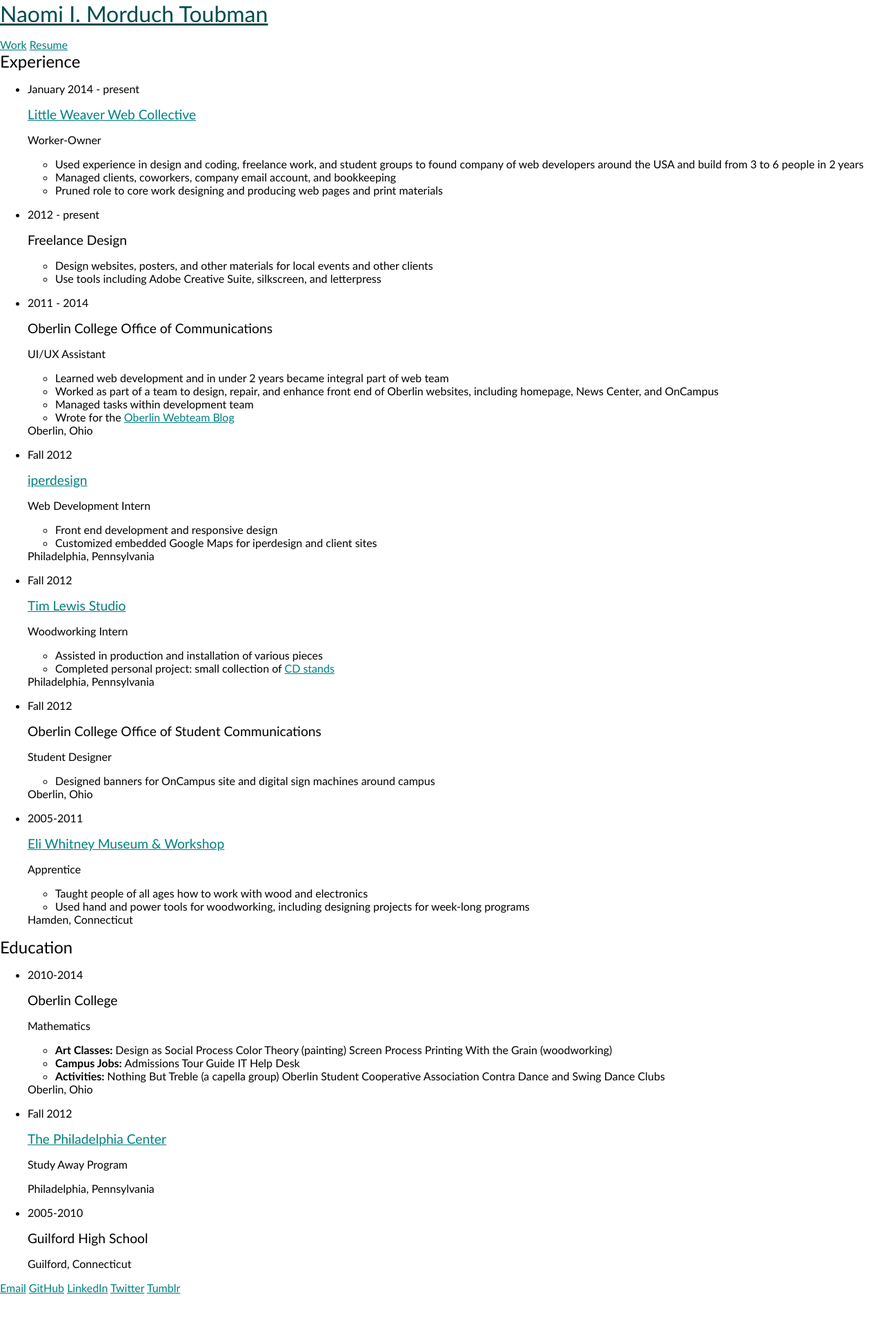
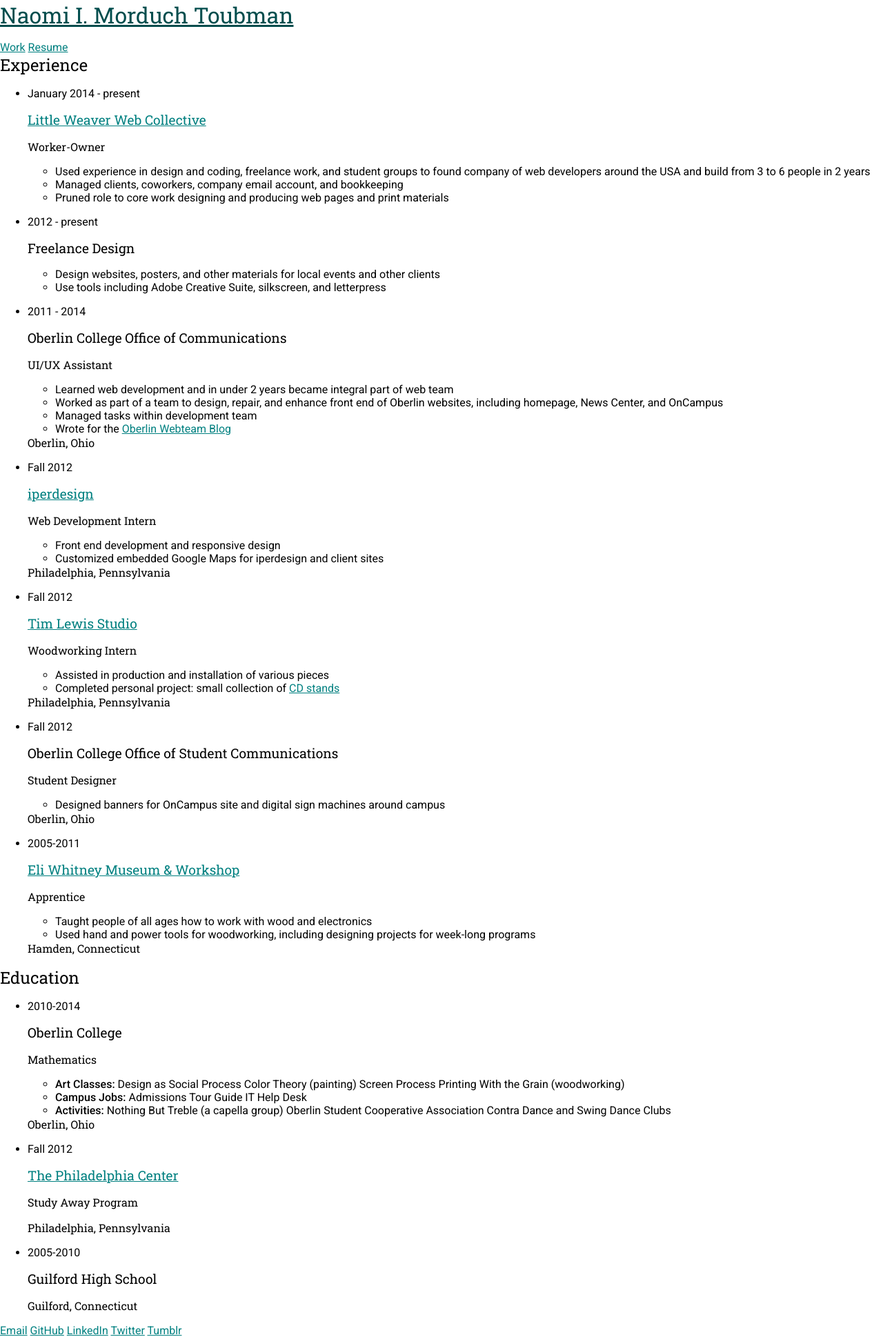
Before and after one commit to nmorduch/nmorduch.github.io, a Jekyll site: the page built from resume.html, in a window 1280 px wide. Shown: the whole page at 69% size. Built offline with Jekyll 4.4.1, drawn with Linux system fonts in a browser that asks for light colours; before the commit the page ends 1876 px from its top, so only the background shows below that.

Commit message:
Change typefaces

```diff
--- a/_layouts/head.html
+++ b/_layouts/head.html
@@ -7,8 +7,7 @@
 		<title>{{ page.title }}{% if page.title %} – {% endif %}{{ site.name }}</title>
 		<link rel="stylesheet" type="text/css" href="{{ site.baseurl }}/static/styles.css" />
 		<link rel='shortcut icon' type='image/x-icon' href='{{ site.baseurl }}/favicon.ico' />
-		<script type="text/javascript" src="//use.typekit.net/xdf4hao.js"></script>
-		<script type="text/javascript">try{Typekit.load();}catch(e){}</script>
+		<link href="https://fonts.googleapis.com/css?family=Roboto+Mono|Roboto+Slab:100,300,400,700|Roboto:100,100i,300,300i,400,400i,500,500i,700,700i,900,900i" rel="stylesheet">
 	</head>
 	{{ content }}
 </html>
--- a/static/sass/base/_base.sass
+++ b/static/sass/base/_base.sass
@@ -49,9 +49,10 @@
 h4,
 h5,
 h6
-	font-weight: normal
 	margin-top: 0
 	margin-bottom: 1rem
+	font-family: $serif
+	font-weight: $serif-bold
 
 h1
 	font-size: $h1
--- a/static/styles.css
+++ b/static/styles.css
@@ -7,7 +7,7 @@
 
 html {
   height: 100%;
-  font-family: Calibri, "Gil Sans", sans-serif; }
+  font-family: "Roboto", Calibri, "Gil Sans", sans-serif; }
 
 body {
   margin: 0;
@@ -16,7 +16,7 @@
 
 b,
 strong {
-  font-weight: 600; }
+  font-weight: 500; }
 
 i,
 em {
@@ -27,13 +27,13 @@
 select,
 textarea {
   font-size: 1rem;
-  font-family: Calibri, "Gil Sans", sans-serif; }
+  font-family: "Roboto", Calibri, "Gil Sans", sans-serif; }
 
 code,
 kbd,
 pre,
 samp {
-  font-family: monospace; }
+  font-family: "Roboto Mono", monospace; }
 
 img {
   max-width: 100%;
@@ -56,9 +56,10 @@
 h4,
 h5,
 h6 {
-  font-weight: normal;
   margin-top: 0;
-  margin-bottom: 1rem; }
+  margin-bottom: 1rem;
+  font-family: "Roboto Slab", Georgia, serif;
+  font-weight: 400; }
 
 h1 {
   font-size: 2rem; }
```
Also changed, not shown: static/sass/base/_variables.sass (+6 -6 lines).
